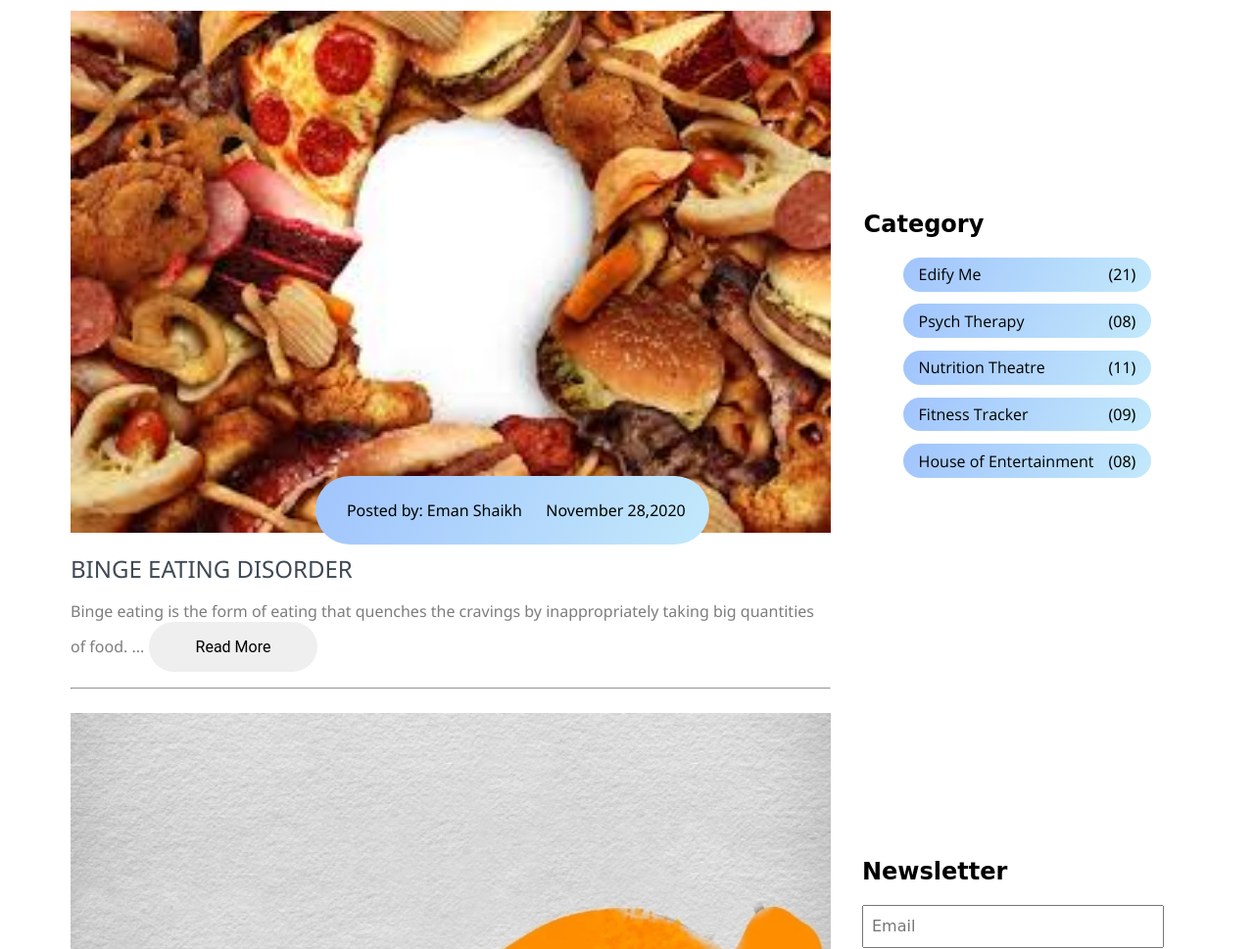
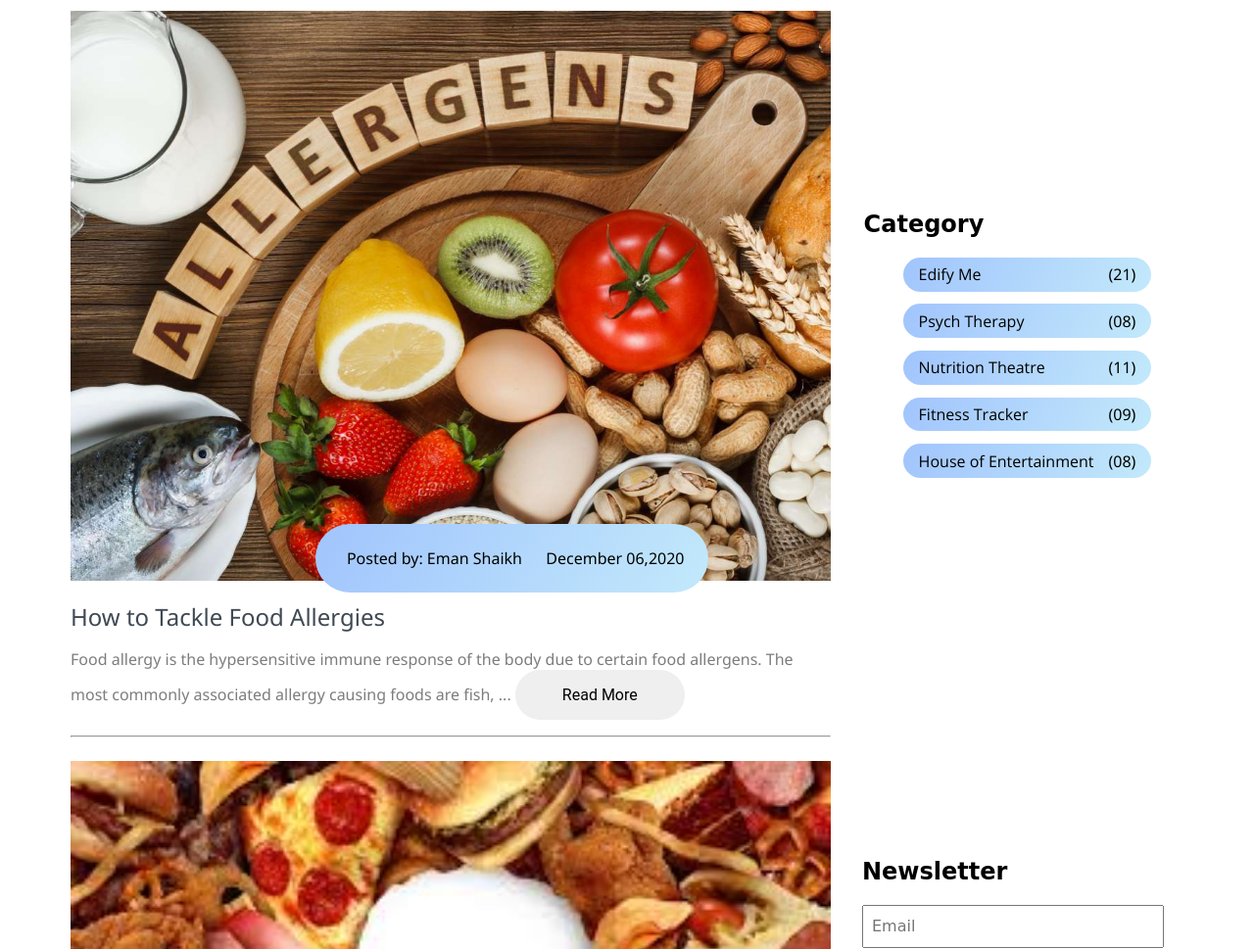
Before and after one commit to wordophic/wordophic.github.io, a plain HTML site: page nutrition.html in a window 1280 px wide. Shown: the part 977-1946 px from the top of the page at 98% size. Drawn offline with Linux system fonts and the light colour scheme; files whose address does not match are found by name; a web font is replaced by a local one.

Commit message:
Add files via upload

```diff
--- a/nutrition.html
+++ b/nutrition.html
@@ -737,6 +737,32 @@
 
 
 
+                         <!--------Post starts here-->
+                         <div class="post-image">
+                            <div>
+                                <img src="./allergens.jpg" class="img" alt="blog2">
+                            </div>
+                            <div class="post-info flex-row">
+                                <span>&nbsp;&nbsp;Posted by: Eman Shaikh </span>
+                                <span>&nbsp;&nbsp;December 06,2020</span>
+                                <!--<span>7 comments</span>-->
+                            </div>
+                        </div>
+                        <div class="post-title">
+                            <a href="#">How to Tackle Food Allergies</a>
+                            <p>
+                                Food allergy is the hypersensitive immune response of the body due to certain food allergens. The most commonly associated allergy causing foods are fish,   <span id="dots10">...</span>
+                                <span id="more10" style="display: none;"> shellfish, milk, wheat, tree nuts, peanuts, egg and soy. Nowadays, the rate of food allergy has been inclined to level up. As an allergy can be life threatening, visit your nutritionist if you face food discomfort. Food allergy refers to an immune system reaction affecting different body organs. On the flip side, food intolerance has less serious signs and does not involve the immune system. Therefore, it is your task to identify and track the food you take to pinpoint the problem. Once you pinpoint the upsetting food, you should immediately stop consuming that. Play the detective role of yours; make a diet plan or food diary when symptoms occur, and identify the causative food and its allergy symptoms. Moreover, limit those foods which do not upset your gut. You can try food options as well, and acknowledge whether they are right for your stomach or not. You can also help yourself in exploring the diet you take regularly, if signs and symptoms are continual. However, it is necessary to consult your dietician for your diet in order to enjoy a healthy life.   </i> </span>
+                                <button class="btn btn-outline-primary" id="button10" onclick="read10()">Read
+                                    More</button>
+
+
+                            </p>
+                            <hr>
+                         </div>
+
+
+                          <!-----Your post ends here---->
 
 
 
```
